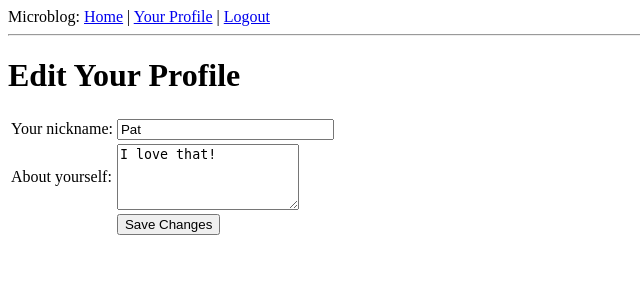
After one commit to patgro/microblog_tutorial, a Flask app: page /edit in a window 1280 px wide. The commit adds this page. Shown: the top 300 px of the page, without its empty margins (0-640 px from the left). Run offline with Flask 2, Linux system fonts and the light colour scheme; a user stored in the database is signed in; data comes from the database, SQL or seed files in the repository; both versions use the stored data as it was after the commit.

Commit message:
Finished chapter 6 of the microblog tutorial!

```diff
--- a/app/forms.py
+++ b/app/forms.py
@@ -1,7 +1,11 @@
 from flask.ext.wtf import Form
-from wtforms import StringField, BooleanField
-from wtforms.validators import DataRequired
+from wtforms import StringField, BooleanField, TextAreaField
+from wtforms.validators import DataRequired, Length
 
 class LoginForm(Form):
-	openid = StringField('openid', validators = [DataRequired()])
-	remember_me = BooleanField('remember_me', default=False)
+  openid = StringField('openid', validators = [DataRequired()])
+  remember_me = BooleanField('remember_me', default=False)
+
+class EditForm(Form):
+  nickname = StringField('nickname', validators=[DataRequired()])
+  about_me = TextAreaField('about_me', validators=[Length(min=0, max=140)])
--- a/app/models.py
+++ b/app/models.py
@@ -1,10 +1,13 @@
 from app import db
+from hashlib import md5
 
 class User(db.Model):
   id = db.Column(db.Integer, primary_key=True)
   nickname = db.Column(db.String(64), index=True, unique=True)
   email = db.Column(db.String(120), index=True, unique=True)
   posts = db.relationship('Post', backref='author', lazy='dynamic')
+  about_me = db.Column(db.String(140))
+  last_seen = db.Column(db.DateTime)
 
   def is_authenticated(self):
     return True
@@ -21,6 +24,9 @@ class User(db.Model):
     except NameError:
       return str(self.id)
 
+  def avatar(self, size):
+    return 'http://www.gravatar.com/avatar/%s?d=mm&s=%d' % (md5(self.email.encode('utf-8')).hexdigest(), size)
+
   def __repr__(self):
     return '<User %r>' % (self.nickname)
 
--- a/app/templates/base.html
+++ b/app/templates/base.html
@@ -8,10 +8,12 @@
   </head>
   <body>
     <div>Microblog:
-    <a href="/index">Home</a></div>
+    <a href="/index">Home</a>
     {% if g.user.is_authenticated() %}
+    |  <a href="{{ url_for('user', nickname=g.user.nickname) }}">Your Profile</a>
     |  <a href="{{ url_for('logout') }}">Logout</a>
     {% endif %}
+    </div>
     <hr>
     {% with messages = get_flashed_messages() %}
       {% if messages %}
--- /dev/null
+++ b/app/templates/edit.html
@@ -0,0 +1,23 @@
+<!--- extend base layout --->
+{% extends "base.html" %}
+
+{% block content %}
+  <h1>Edit Your Profile</h1>
+  <form action = "" method="post" name="edit">
+    {{form.hidden_tag()}}
+    <table>
+      <tr>
+        <td>Your nickname:</td>
+        <td>{{ form.nickname(size=24) }}</td>
+      </tr>
+      <tr>
+        <td>About yourself:</td>
+        <td>{{ form.about_me(col=32, rows=4) }}</td>
+      </tr>
+      <tr>
+        <td></td>
+        <td><input type="submit" value="Save Changes"></td>
+      </tr>
+    </table>
+  </form>
+{% endblock %}
--- /dev/null
+++ b/app/templates/post.html
@@ -0,0 +1,5 @@
+<table>
+  <tr valign="top">
+    <td><img src="{{ post.author.avatar(50) }}"></td><td><i>{{ post.author.nickname }} says:</i><br>{{ post.body }}</td>
+  </tr>
+</table>
--- a/app/views.py
+++ b/app/views.py
@@ -1,8 +1,9 @@
 from flask import render_template, flash, redirect, session, url_for, request, g
 from flask.ext.login import login_user, logout_user, current_user, login_required
 from app import app, db, oid, lm
-from .forms import LoginForm
+from .forms import LoginForm, EditForm
 from .models import User
+from datetime import datetime
 
 @app.route('/')
 @app.route('/index')
@@ -65,8 +66,43 @@ def after_login(resp):
 @app.before_request
 def before_request():
   g.user = current_user
+  if g.user.is_authenticated():
+    g.user.last_seen = datetime.utcnow()
+    db.session.add(g.user)
+    db.session.commit();
 
 @app.route('/logout')
 def logout():
   logout_user()
   return redirect(url_for('index'))
+
+@app.route('/user/<nickname>')
+@login_required
+def user(nickname):
+  user = User.query.filter_by(nickname=nickname).first()
+  if user == None:
+    flash('User %s not found.' % nickname)
+    return redirect(url_for(index))
+  posts = [
+      {'author' : user, 'body': 'Test post #1'},
+      {'author' : user, 'body': 'Test post #2'},
+  ]
+  return render_template('user.html',
+                          user=user,
+                          posts=posts)
+
+@app.route('/edit', methods=['GET', 'POST'])
+@login_required
+def edit():
+  form = EditForm();
+  if form.validate_on_submit():
+    g.user.nickname = form.nickname.data
+    g.user.about_me = form.about_me.data
+    db.session.add(g.user)
+    db.session.commit()
+    flash('Your changes have been saved.')
+    return redirect(url_for('edit'))
+  else:
+    form.nickname.data = g.user.nickname
+    form.about_me.data = g.user.about_me
+  return render_template('edit.html', form=form)
```
Also changed, not shown: app/templates/user.html (added, +20 -0 lines), app.db.
